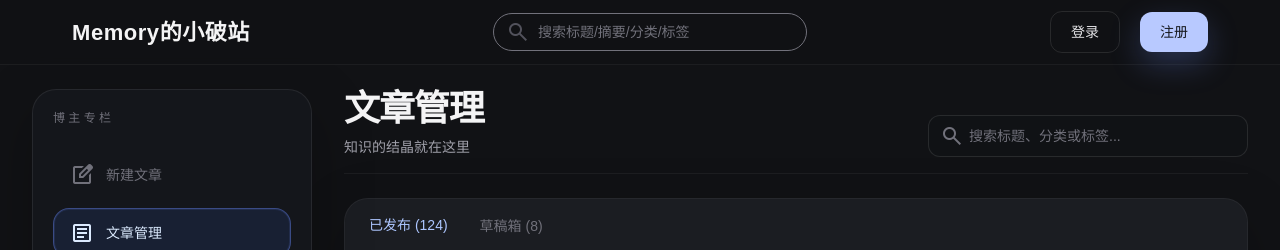
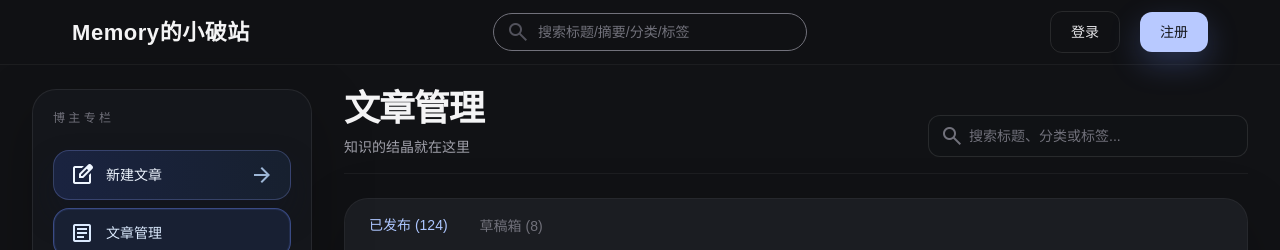
Before and after one commit to Zz-Memory/ai-blog, a Next.js app: page /blogger-center in a window 1280 px wide. Shown: the top 250 px of the page. Built offline with nearby package versions, Linux system fonts and the light colour scheme; no server answers.

Commit message:
优化用户个人中心使用体验

```diff
--- a/app/api/user/browse-histories/route.ts
+++ b/app/api/user/browse-histories/route.ts
@@ -18,6 +18,8 @@ export async function GET() {
           category: true,
           postTags: { include: { tag: true } },
           _count: { select: { likes: true, bookmarks: true, comments: true } },
+          likes: { where: { userId: auth.user.id }, select: { id: true } },
+          bookmarks: { where: { userId: auth.user.id }, select: { id: true } },
         },
       },
     },
@@ -28,6 +30,7 @@ export async function GET() {
       .filter((item) => item.post.status === "PUBLISHED")
       .map((item) => ({
         id: item.id,
+        postId: item.post.id,
         title: item.post.title,
         visitedAt: item.visitedAt.toISOString(),
         href: `/article/${item.post.slug}`,
@@ -39,6 +42,8 @@ export async function GET() {
           favorites: item.post._count.bookmarks,
           comments: item.post._count.comments,
         },
+        isLiked: item.post.likes.length > 0,
+        isBookmarked: item.post.bookmarks.length > 0,
       })),
   });
 }
--- a/components/user/blogger-center-page.tsx
+++ b/components/user/blogger-center-page.tsx
@@ -103,6 +103,8 @@ const initialMessages: MessageItem[] = [
   { title: "（草稿）七月技术分享会报名", audience: "未设置", updatedAt: "2024-05-19 15:45", status: "draft" },
 ];
 
+const BLOGGER_CENTER_STORAGE_KEY = "ai-blog.blogger-center.active-section";
+
 export function BloggerCenterPage() {
   const router = useRouter();
   const searchParams = useSearchParams();
@@ -120,6 +122,18 @@ export function BloggerCenterPage() {
   const [activeTab, setActiveTab] = useState<"compose" | "manage">("compose");
   const [specificAudience, setSpecificAudience] = useState(false);
   const [scheduledSend, setScheduledSend] = useState(false);
+
+  useEffect(() => {
+    const savedSection = window.localStorage.getItem(BLOGGER_CENTER_STORAGE_KEY);
+    if (savedSection === "new-article") {
+      router.push("/editor");
+      return;
+    }
+
+    if (savedSection === "articles" || savedSection === "comments-review" || savedSection === "send-message" || savedSection === "users" || savedSection === "history" || savedSection === "liked" || savedSection === "favorites" || savedSection === "comments" || savedSection === "notifications" || savedSection === "settings") {
+      setActiveSection(savedSection);
+    }
+  }, [router]);
 
   const [activeArticleTab, setActiveArticleTab] = useState<ArticleStatus>("published");
   const [articlePage, setArticlePage] = useState(1);
@@ -190,10 +204,15 @@ export function BloggerCenterPage() {
   const visibleReviews = filteredReviews.slice((reviewPage - 1) * reviewsPerPage, reviewPage * reviewsPerPage);
 
   useEffect(() => {
-    if (searchParams.get("section") === "notifications") {
+    const section = searchParams.get("section");
+    if (section === "notifications") {
       setActiveSection("notifications");
     }
   }, [searchParams]);
+
+  useEffect(() => {
+    window.localStorage.setItem(BLOGGER_CENTER_STORAGE_KEY, activeSection);
+  }, [activeSection]);
 
   useEffect(() => {
     if (activeSection !== "history") return;
@@ -323,14 +342,21 @@ export function BloggerCenterPage() {
       <main className="mx-auto grid min-h-[calc(100vh-64px)] max-w-[1440px] grid-cols-1 gap-8 px-4 py-6 lg:grid-cols-[280px_minmax(0,1fr)] lg:px-6 xl:px-8">
         <BloggerCenterSidebar
           activeId={activeSection}
-          onSelect={setActiveSection}
+          onSelect={(section) => {
+            window.localStorage.setItem(BLOGGER_CENTER_STORAGE_KEY, section);
+            setActiveSection(section);
+          }}
+          onNewArticleClick={() => {
+            window.localStorage.removeItem(BLOGGER_CENTER_STORAGE_KEY);
+            router.push("/editor");
+          }}
           onLogoutClick={() => setShowLogoutConfirm(true)}
           onSettingsClick={() => setActiveSection("settings")}
           notificationBadgeCount={unreadCount}
         />
 
         <section className="space-y-6 pb-10">
-          {activeSection === "articles" ? (
+          {activeSection === "new-article" ? null : activeSection === "articles" ? (
             <BloggerCenterArticles
               activeTab={activeArticleTab}
               onTabChange={setActiveArticleTab}
--- a/components/user/blogger-center-page/blogger-center-sidebar.tsx
+++ b/components/user/blogger-center-page/blogger-center-sidebar.tsx
@@ -8,6 +8,7 @@ type BloggerCenterSidebarItem = {
 type BloggerCenterSidebarProps = {
   activeId: string;
   onSelect: (id: string) => void;
+  onNewArticleClick: () => void;
   onLogoutClick: () => void;
   onSettingsClick: () => void;
   notificationBadgeCount?: number;
@@ -31,17 +32,31 @@ const visitorItems: BloggerCenterSidebarItem[] = [
   { id: "logout", label: "退出登录", icon: "logout" },
 ];
 
-export function BloggerCenterSidebar({ activeId, onSelect, onLogoutClick, onSettingsClick, notificationBadgeCount = 0 }: BloggerCenterSidebarProps) {
+export function BloggerCenterSidebar({ activeId, onSelect, onNewArticleClick, onLogoutClick, onSettingsClick, notificationBadgeCount = 0 }: BloggerCenterSidebarProps) {
   return (
     <aside className="hidden lg:flex lg:flex-col">
       <div className="sticky top-24 rounded-3xl border border-white/8 bg-[#14161b] p-5 shadow-[0_20px_60px_rgba(0,0,0,0.25)]">
         <div className="text-xs tracking-[0.28em] text-zinc-500">博主专栏</div>
         <nav className="mt-6 space-y-2">
           {bloggerItems.map((item) => {
+            const isNewArticle = item.id === "new-article";
             const isActive = item.id === activeId;
+
             return (
-              <button key={item.id} type="button" onClick={() => onSelect(item.id)} className={`flex w-full items-center justify-between rounded-2xl border px-4 py-3 text-left transition ${isActive ? "border-[#6e8cff]/40 bg-[#182033] text-blue-100 shadow-[inset_0_0_0_1px_rgba(110,140,255,0.12)]" : "border-transparent bg-transparent text-zinc-500 hover:border-white/8 hover:bg-white/5 hover:text-zinc-200"}`}>
+              <button
+                key={item.id}
+                type="button"
+                onClick={() => {
+                  if (isNewArticle) {
+                    onNewArticleClick();
+                    return;
+                  }
+                  onSelect(item.id);
+                }}
+                className={`flex w-full items-center justify-between rounded-2xl border px-4 py-3 text-left transition ${isNewArticle ? "border-[#8ea2ff]/25 bg-gradient-to-r from-[#1a2340] to-[#17202f] text-blue-50 shadow-[0_16px_30px_rgba(17,24,39,0.35)] hover:border-[#8ea2ff]/45 hover:from-[#1d2948] hover:to-[#1a2435] hover:text-white" : isActive ? "border-[#6e8cff]/40 bg-[#182033] text-blue-100 shadow-[inset_0_0_0_1px_rgba(110,140,255,0.12)]" : "border-transparent bg-transparent text-zinc-500 hover:border-white/8 hover:bg-white/5 hover:text-zinc-200"}`}
+              >
                 <span className="flex items-center gap-3 text-sm font-medium"><span className="material-symbols-outlined text-[18px] leading-none">{item.icon}</span>{item.label}</span>
+                {isNewArticle ? <span className="material-symbols-outlined text-[18px] leading-none text-blue-200/80">arrow_forward</span> : null}
               </button>
             );
           })}
--- a/components/user/visitor-center-page.tsx
+++ b/components/user/visitor-center-page.tsx
@@ -20,6 +20,8 @@ import { VisitorCenterNotifications } from "@/components/user/visitor-center-pag
 import { VisitorCenterSidebar } from "@/components/user/visitor-center-page/visitor-center-sidebar";
 import { VisitorCenterToolbar } from "@/components/user/visitor-center-page/visitor-center-toolbar";
 import { useNotificationCount } from "@/components/common/notification-context";
+
+const VISITOR_CENTER_STORAGE_KEY = "ai-blog.visitor-center.active-section";
 
 export function VisitorCenterPage() {
   const router = useRouter();
@@ -56,6 +58,13 @@ export function VisitorCenterPage() {
   // 通过左侧悬浮菜单切换这个值，右侧区域会据此渲染不同模块。
   const [activeSection, setActiveSection] = useState("history");
 
+  useEffect(() => {
+    const savedSection = window.localStorage.getItem(VISITOR_CENTER_STORAGE_KEY);
+    if (savedSection === "history" || savedSection === "liked" || savedSection === "favorites" || savedSection === "comments" || savedSection === "notifications" || savedSection === "settings") {
+      setActiveSection(savedSection);
+    }
+  }, []);
+
   // 当前用户“点赞”列表。
   // 这里先使用静态数据，后续可以替换为接口返回值或用户态缓存。
   const likedList = useMemo(() => likedArticles, []);
@@ -68,6 +77,10 @@ export function VisitorCenterPage() {
       setActiveSection("notifications");
     }
   }, [searchParams]);
+
+  useEffect(() => {
+    window.localStorage.setItem(VISITOR_CENTER_STORAGE_KEY, activeSection);
+  }, [activeSection]);
 
   useEffect(() => {
     if (activeSection !== "history") return;
@@ -132,7 +145,7 @@ export function VisitorCenterPage() {
         <VisitorCenterSidebar
           activeId={activeSection}
           // 左侧栏只负责触发全局动作，真正的确认交给弹窗处理。
-          onSelect={setActiveSection}
+          onSelect={(section) => setActiveSection(section)}
           onLogoutClick={() => setShowLogoutConfirm(true)}
           onSettingsClick={() => setActiveSection("settings")}
           notificationBadgeCount={unreadCount}
--- a/components/user/visitor-center-page/history-articles.ts
+++ b/components/user/visitor-center-page/history-articles.ts
@@ -1,5 +1,6 @@
 export type HistoryArticle = {
   id: string;
+  postId: string;
   title: string;
   visitedAt: string;
   href: string;
@@ -7,6 +8,8 @@ export type HistoryArticle = {
   excerpt: string;
   tags: string[];
   stats: { likes: number; favorites: number; comments: number };
+  isLiked?: boolean;
+  isBookmarked?: boolean;
 };
 
 export const historyArticles: HistoryArticle[] = [];
--- a/components/user/visitor-center-page/visitor-center-history.tsx
+++ b/components/user/visitor-center-page/visitor-center-history.tsx
@@ -7,6 +7,7 @@ import { ArticleCard } from "@/components/common/article-card";
 
 export type HistoryArticle = {
   id: string;
+  postId: string;
   title: string;
   visitedAt: string;
   href: string;
@@ -14,6 +15,8 @@ export type HistoryArticle = {
   excerpt: string;
   tags: string[];
   stats: { likes: number; favorites: number; comments: number };
+  isLiked?: boolean;
+  isBookmarked?: boolean;
 };
 
 type VisitorCenterHistoryProps = {
@@ -40,7 +43,7 @@ export function VisitorCenterHistory({ articles, visibleCount }: VisitorCenterHi
               {displayedArticles.map((article) => (
                 <ArticleCard
                   key={article.id}
-                  postId={article.id}
+                  postId={article.postId}
                   title={article.title}
                   date={article.visitedAt}
                   category={article.category}
@@ -49,6 +52,8 @@ export function VisitorCenterHistory({ articles, visibleCount }: VisitorCenterHi
                   stats={article.stats}
                   href={article.href}
                   compact={false}
+                  isLiked={article.isLiked}
+                  isBookmarked={article.isBookmarked}
                   categorySuffix={
                     <span className="inline-flex items-center gap-1 rounded-full border border-white/10 bg-[#101215]/90 px-2.5 py-1 text-[11px] text-zinc-400 backdrop-blur">
                       <span className="material-symbols-outlined text-[14px]">schedule</span>
```
